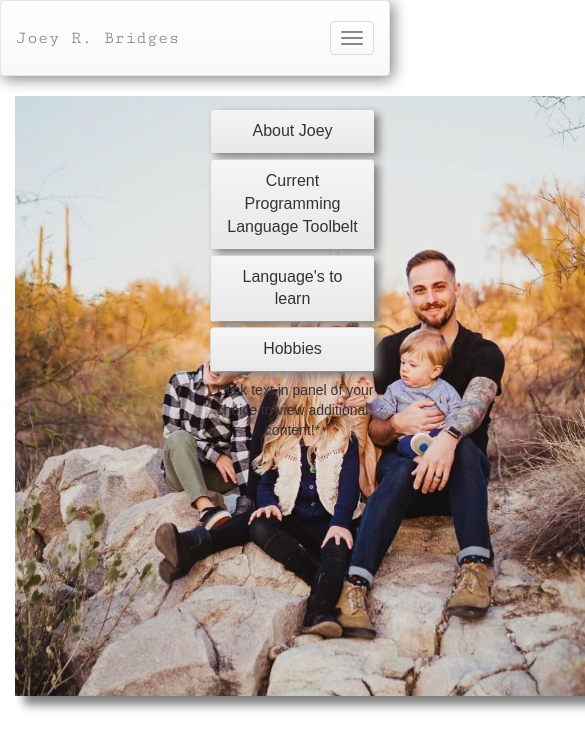
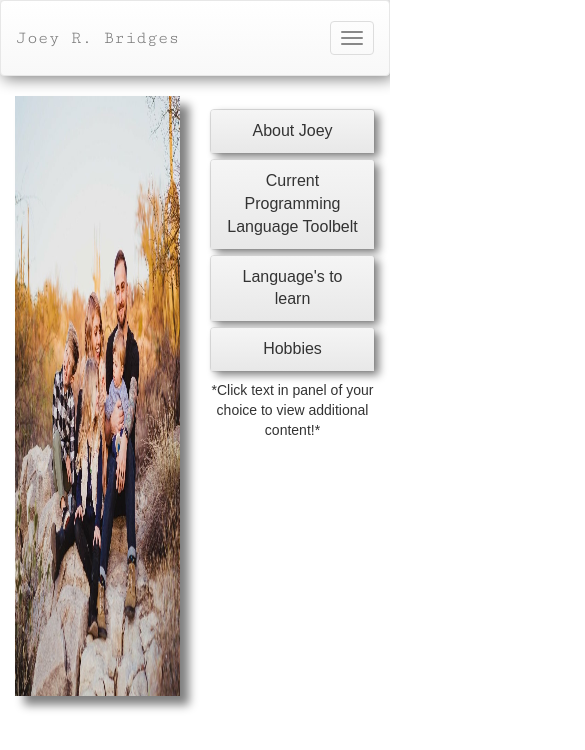
Before and after one commit to Joeyryanbridges/ReactPortfolio, a React (Create React App) app: page /About in a window 390 px wide. Shown: the top 750 px of the page, 585 px wide, since content can reach past the window. Built offline with nearby package versions, Linux system fonts and the light colour scheme; a web font is replaced by a local one.

Commit message:
Added image responsive, working on mobile

```diff
--- a/src/components/About.css
+++ b/src/components/About.css
@@ -7,6 +7,7 @@
 .panel-group {
     margin-bottom: 0px;
     margin-top: 8%;
+    float:right;
 }
 
 .lowText {
--- a/src/components/About.jsx
+++ b/src/components/About.jsx
@@ -21,7 +21,7 @@ export default class About extends Component {
                 <div className="container">
                     <Row className="show-grid text-center">
                         <Col xs={6} sm={6} className="person-wrapper">
-                            <Image src="assets/family.jpg" className="profile-pic" />
+                            <Image src="assets/family.jpg" className="profile-pic" responsive />
                         </Col>
                         <Col xs={6} sm={6} className="person-wrapper">
                             <PanelGroup accordion id="accordion-example">
@@ -96,9 +96,9 @@ export default class About extends Component {
                                     </Panel.Body>
                                 </Panel>
 
+                                <p className="lowText">*Click text in panel of your choice to view additional content!*</p>
+                            </PanelGroup>
 
-                            </PanelGroup>
-                            <p className="lowText">*Click text in panel of your choice to view additional content!*</p>
 
                         </Col>
                     </Row>
--- a/src/components/Home.jsx
+++ b/src/components/Home.jsx
@@ -12,7 +12,7 @@ export default class Home extends Component {
                         <h2>Developing &#9686; Creating &#9687; Designing</h2>
                     </center>
                     <br />
-                    <Image src="assets/background.jpg" className="home-pic" />
+                    <Image src="assets/background.jpg" className="home-pic" responsive />
                     <br />
                     <br />
                     <center>
```
